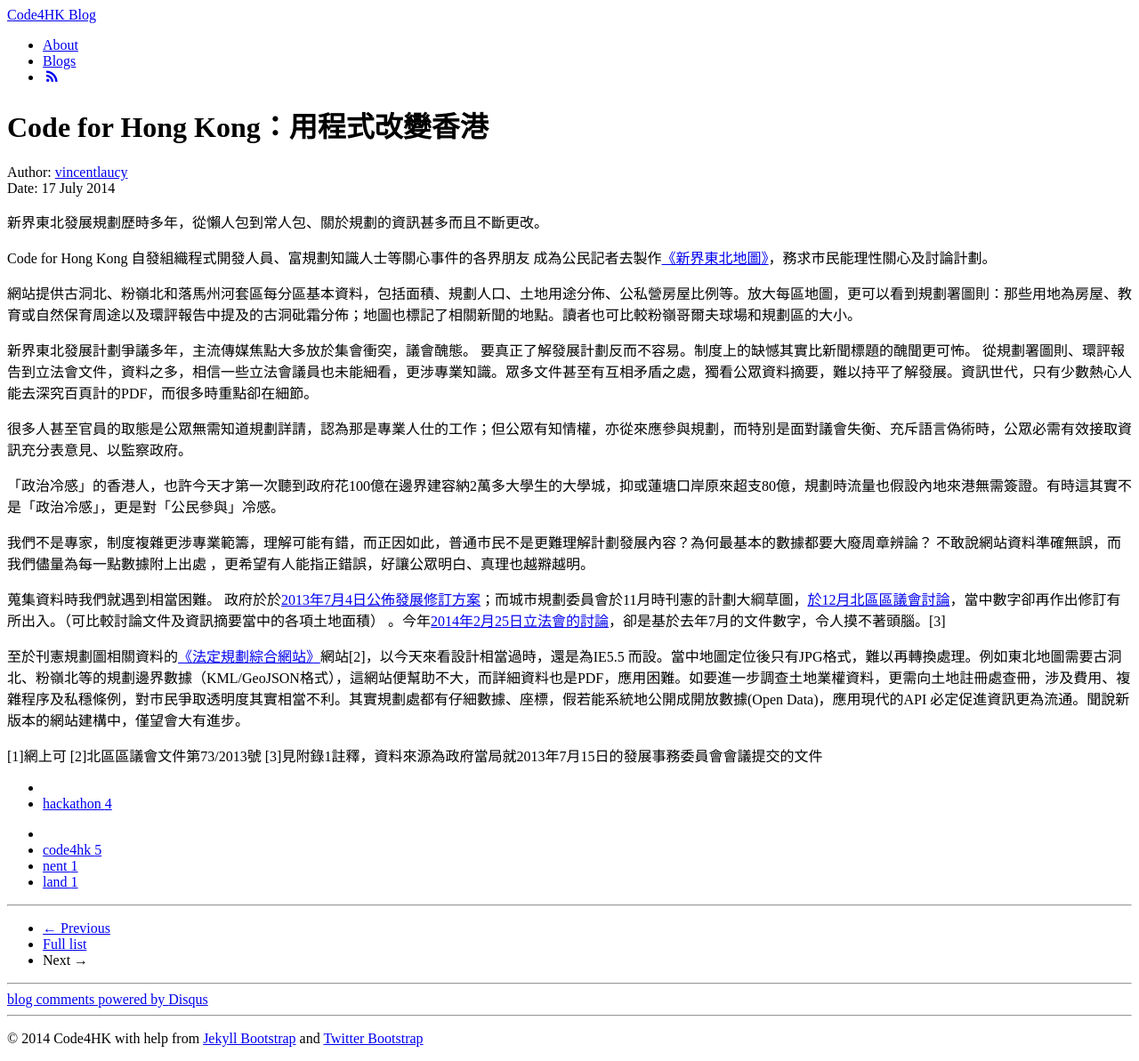
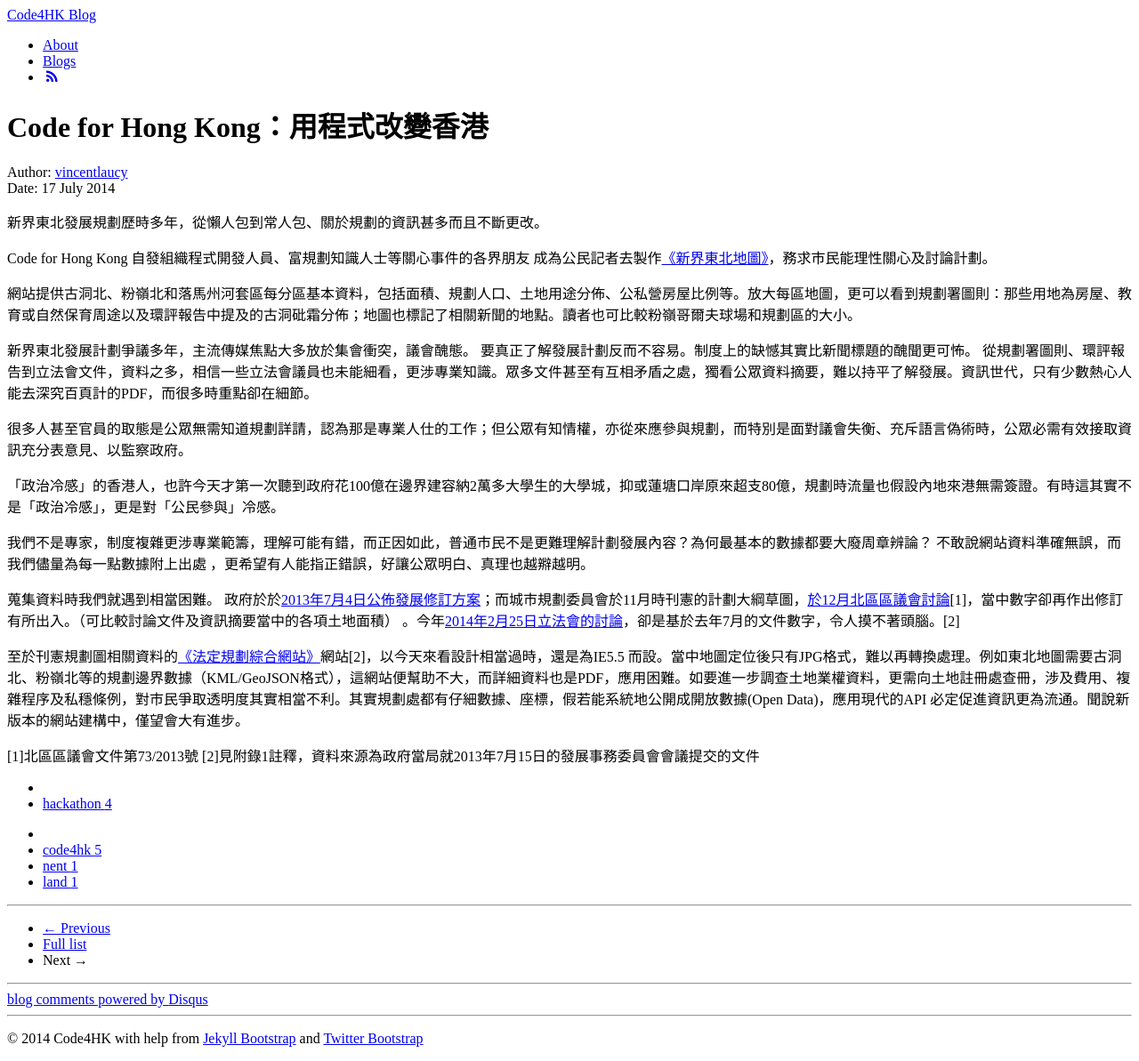
Before and after one commit to code4hk/code4hk.github.io, a Jekyll site: the page built from _posts/2014-07-17-northeastmap.md, in a window 1280 px wide. Shown: the whole page at 89% size. Built offline with Jekyll 4.4.1, drawn with Linux system fonts in a browser that asks for light colours; Markdown is read by kramdown in place of the engine named in the settings; comment, search, counter and statistics services are not loaded.

Commit message:
Update 2014-07-17-northeastmap.md

```diff
--- a/_posts/2014-07-17-northeastmap.md
+++ b/_posts/2014-07-17-northeastmap.md
@@ -29,12 +29,11 @@ Code for Hong Kong 自發組織程式開發人員、富規劃知識人士等關
 不敢說網站資料準確無誤，而我們儘量為每一點數據附上出處 ，更希望有人能指正錯誤，好讓公眾明白、真理也越㸤越明。
 
 
-蒐集資料時我們就遇到相當困難。 政府於於[2013年7月4日公佈發展修訂方案](http://www.nentnda.gov.hk/chi/revised_rodp.html)；而城市規劃委員會於11月時刊憲的計劃大綱草圖，[於12月北區區議會討論](http://www.districtcouncils.gov.hk/north/doc/tc/dc_meetings_doc/n_2013_073_ch.pdf)，當中數字卻再作出修訂有所出入。（可比較討論文件及資訊摘要當中的各項土地面積） 。今年[2014年2月25日立法會的討論](http://www.legco.gov.hk/yr13-14/chinese/panels/dev/papers/dev0225cb1-925-7-c.pdf)，卻是基於去年7月的文件數字，令人摸不著頭腦。[3]
+蒐集資料時我們就遇到相當困難。 政府於於[2013年7月4日公佈發展修訂方案](http://www.nentnda.gov.hk/chi/revised_rodp.html)；而城市規劃委員會於11月時刊憲的計劃大綱草圖，[於12月北區區議會討論](http://www.districtcouncils.gov.hk/north/doc/tc/dc_meetings_doc/n_2013_073_ch.pdf)[1]，當中數字卻再作出修訂有所出入。（可比較討論文件及資訊摘要當中的各項土地面積） 。今年[2014年2月25日立法會的討論](http://www.legco.gov.hk/yr13-14/chinese/panels/dev/papers/dev0225cb1-925-7-c.pdf)，卻是基於去年7月的文件數字，令人摸不著頭腦。[2]
 
 
 至於刊憲規劃圖相關資料的[《法定規劃綜合網站》](http://www.ozp.tpb.gov.hk/default.aspx)網站[2]，以今天來看設計相當過時，還是為IE5.5 而設。當中地圖定位後只有JPG格式，難以再轉換處理。例如東北地圖需要古洞北、粉嶺北等的規劃邊界數據（KML/GeoJSON格式），這網站便幫助不大，而詳細資料也是PDF，應用困難。如要進一步調查土地業權資料，更需向土地註冊處查冊，涉及費用、複雜程序及私穩條例，對市民爭取透明度其實相當不利。其實規劃處都有仔細數據、座標，假若能系統地公開成開放數據(Open Data)，應用現代的API 必定促進資訊更為流通。聞說新版本的網站建構中，僅望會大有進步。
 
 
-[1]網上可
-[2]北區區議會文件第73/2013號
-[3]見附錄1註釋，資料來源為政府當局就2013年7月15日的發展事務委員會會議提交的文件
+[1]北區區議會文件第73/2013號
+[2]見附錄1註釋，資料來源為政府當局就2013年7月15日的發展事務委員會會議提交的文件
```
